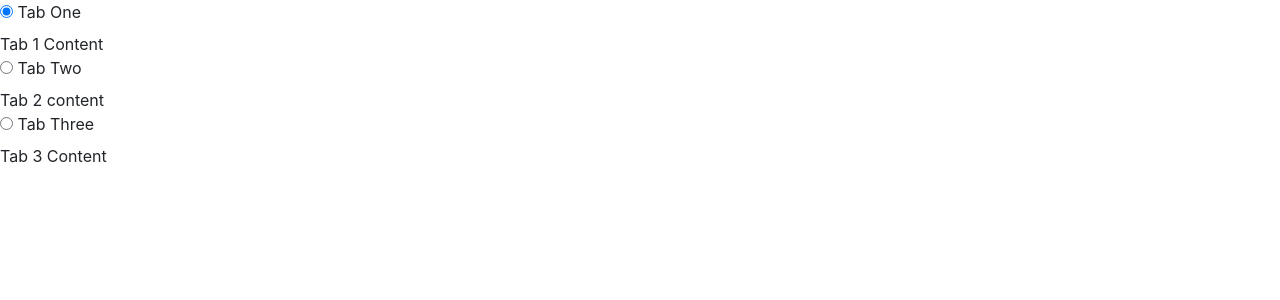
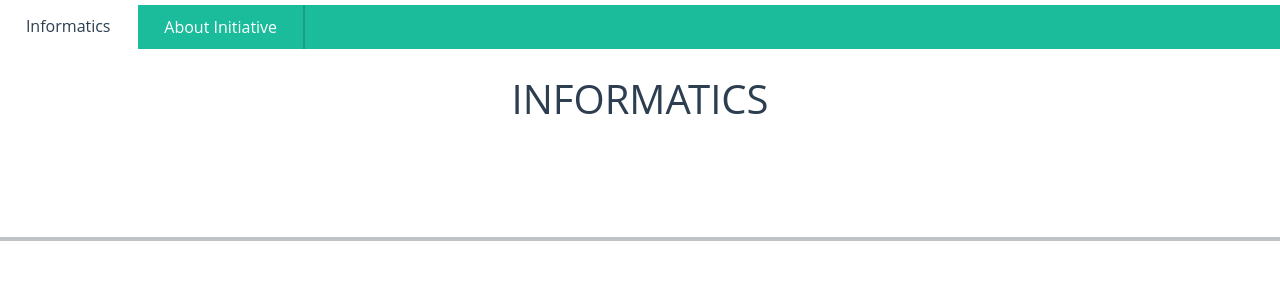
Before and after one commit to alphakilo7/covid19-dashboard-india, a Django app: template templates/index.html in a window 1280 px wide. Shown: the top 300 px of the page. Run offline with Django 3.2, Linux system fonts and the light colour scheme; the template is opened without the code that fills it, so the values that code supplies are empty; some libraries are stand-ins or nearby versions.

Commit message:
enhanced tabs

```diff
--- a/covid/settings.py
+++ b/covid/settings.py
@@ -40,6 +40,8 @@ INSTALLED_APPS = [
     'django.contrib.sessions',
     'django.contrib.messages',
     'django.contrib.staticfiles',
+
+    'covid',
 ]
 
 MIDDLEWARE = [
@@ -57,7 +59,7 @@ ROOT_URLCONF = 'covid.urls'
 TEMPLATES = [
     {
         'BACKEND': 'django.template.backends.django.DjangoTemplates',
-        'DIRS': [],
+        'DIRS': ['/home/ubuntu/covid19/templates'],
         'APP_DIRS': True,
         'OPTIONS': {
             'context_processors': [
--- a/covid/urls.py
+++ b/covid/urls.py
@@ -20,5 +20,5 @@ from . import views
 
 urlpatterns = [
     path('admin/', admin.site.urls),
-    path('', views.index, name='table'),
+    path('', views.index, name='home'),
 ]
--- a/templates/base.html
+++ b/templates/base.html
@@ -5,25 +5,113 @@
 		<meta charset="utf-8">
  		<meta name="viewport" content="width=device-width, initial-scale=1, shrink-to-fit=no">
 		<link rel="stylesheet" href="https://stackpath.bootstrapcdn.com/bootstrap/4.4.1/css/bootstrap.min.css" integrity="sha384-Vkoo8x4CGsO3+Hhxv8T/Q5PaXtkKtu6ug5TOeNV6gBiFeWPGFN9MuhOf23Q9Ifjh" crossorigin="anonymous">
+		<style>
+		* {
+			box-sizing: border-box;
+		}
+		body {
+			font-family: "Open Sans";
+			/*background: #2c3e50;
+			color: #ecf0f1;*/
+			line-height: 1.618em;
+		}
+		.wrapper {
+			width: 100%;
+			margin: 0 auto;
+		}
+		.tabs {
+			position: relative;
+			margin-top: 5px;
+			background: #1abc9c;
+			height: 14.75rem;
+		}
+		.tabs::before,
+		.tabs::after {
+			content: "";
+			display: table;
+		}
+		.tabs::after {
+			clear: both;
+		}
+		.tab {
+			float: left;
+		}
+		.tab-switch {
+			display: none;
+		}
+		.tab-label {
+			position: relative;
+			display: block;
+			line-height: 2.75em;
+			height: 3em;
+			padding: 0 1.618em;
+			background: #1abc9c;
+			border-right: 0.125rem solid #16a085;
+			color: #fff;
+			cursor: pointer;
+			top: 0;
+			transition: all 0.25s;
+		}
+		.tab-label:hover {
+			top: -0.25rem;
+			transition: top 0.25s;
+		}
+		.tab-content {
+			width: 100%;
+			height: 12rem;
+			position: absolute;
+			z-index: 1;
+			top: 2.75em;
+			left: 0;
+			padding: 1.618rem;
+			background: #fff;
+			color: #2c3e50;
+			border-bottom: 0.25rem solid #bdc3c7;
+			opacity: 0;
+			transition: all 0.35s;
+		}
+		.tab-switch:checked + .tab-label {
+			background: #fff;
+			color: #2c3e50;
+			border-bottom: 0;
+			border-right: 0.125rem solid #fff;
+			transition: all 0.35s;
+			z-index: 1;
+			top: -0.0625rem;
+		}
+		.tab-switch:checked + label + .tab-content {
+			z-index: 2;
+			opacity: 1;
+			transition: all 0.35s;
+		}
+		</style>
 	</head>
 	<body>
 	<div class="wrapper">
 		<div class="tabs">
 			<div class="tab">
 				<input type="radio" name="css-tabs" id="tab-1" checked class="tab-switch">
-				<label for="tab-1" class="tab-label">Tab One</label>
-				<div class="tab-content">Tab 1 Content</div>
+				<label for="tab-1" class="tab-label">{% block tab_home_label %}{% endblock tab_home_label %}</label>
+				<div class="tab-content">
+				{% block tab_home %}
+				{% endblock tab_home %}
+				</div>
 			</div>
 			<div class="tab">
 				<input type="radio" name="css-tabs" id="tab-2" class="tab-switch">
-				<label for="tab-2" class="tab-label">Tab Two</label>
-				<div class="tab-content">Tab 2 content</div>
+				<label for="tab-2" class="tab-label">{% block tab_about_label %}{% endblock tab_about_label %}</label>
+				<div class="tab-content">
+				{% block tab_about %}
+				{% endblock tab_about %}
+				</div>
 			</div>
+			<!--
 			<div class="tab">
 				<input type="radio" name="css-tabs" id="tab-3" class="tab-switch">
 				<label for="tab-3" class="tab-label">Tab Three</label>
 				<div class="tab-content">Tab 3 Content</div>
 			</div>
+			-->
 		</div>
 	</div>
 	<script src="https://code.jquery.com/jquery-3.4.1.slim.min.js" integrity="sha384-J6qa4849blE2+poT4WnyKhv5vZF5SrPo0iEjwBvKU7imGFAV0wwj1yYfoRSJoZ+n" crossorigin="anonymous"></script>
--- a/templates/index.html
+++ b/templates/index.html
@@ -3,10 +3,16 @@
 	Groots' Coronavirus Dashboard
 {% endblock title %}
 
-{% block content %}
-<h1>DASHBOARD HERE...</h1>
-{% endblock content %}
+{% block tab_home_label %}Informatics{% endblock tab_home_label %}
+{% block tab_home %}
+<center>
+	<h1>INFORMATICS</h1>
+</center>
+{% endblock tab_home %}
 
-{% block about %}
-<h1>ABOUT PROJECT...</h1>
-{% endblock about %}
+{% block tab_about_label %}About Initiative{% endblock tab_about_label %}
+{% block tab_about %}
+<center>
+	<h1>ABOUT INITIATIVE</h1>
+</center>
+{% endblock tab_about %}
```
Also changed, not shown: covid/views.py (+5 -3 lines).
